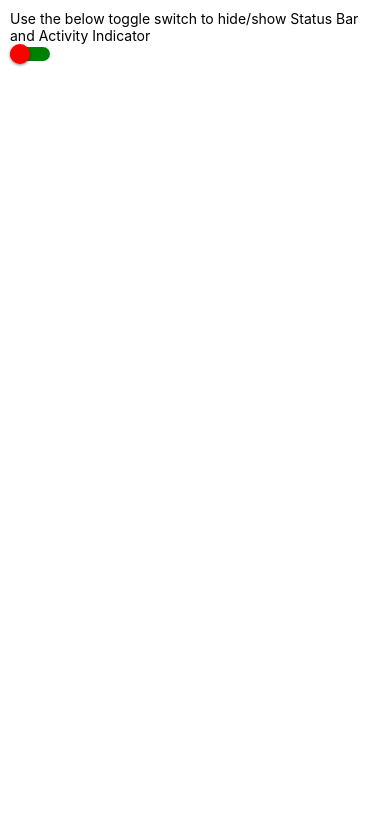
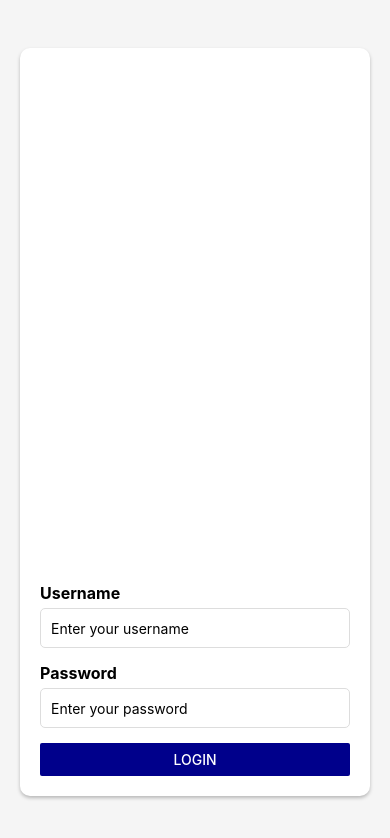
Before and after one commit to prasanv/reactNative, a React Native app: screen / in a window 390 px wide. Shown: the top 838 px of the page. Built offline with nearby package versions, Linux system fonts and the light colour scheme; grey boxes are pictures that could not be loaded.

Commit message:
login form

```diff
--- a/App.tsx
+++ b/App.tsx
@@ -16,7 +16,8 @@ import React from 'react';
 // import FlatListView from './src/components/11-flatList';
 // import SectionListView from './src/components/12-sectionList';
 // import InputTextComp from './src/components/13-inputText';
-import SwitchToggle from './src/components/14-switchToggle';
+// import SwitchToggle from './src/components/14-switchToggle';
+import LoginForm from './src/components/15-loginForm';
 
 function App(): React.JSX.Element {
   // return <HelloWorld />;
@@ -35,7 +36,8 @@ function App(): React.JSX.Element {
   //  return <FlatListView />;
   // return <SectionListView />;
   // return <InputTextComp />;
-  return <SwitchToggle />;
+  // return <SwitchToggle />;
+  return <LoginForm />;
 }
 
 export default App;
--- /dev/null
+++ b/src/components/15-loginForm.tsx
@@ -0,0 +1,95 @@
+import React, {useState} from 'react';
+import {
+  View,
+  Text,
+  StyleSheet,
+  TextInput,
+  Button,
+  Image,
+  KeyboardAvoidingView,
+  Platform
+} from 'react-native';
+
+const LoginForm = () => {
+  const [username, setUsername] = useState('');
+  const [password, setPassword] = useState('');
+
+  return (
+    <KeyboardAvoidingView
+      behavior="padding"
+      keyboardVerticalOffset={Platform.OS === 'ios' ? 230 : 350}
+      style={[styles.container]}>
+      <View style={[styles.form]}>
+        <View style={[styles.imageWrapper]}>
+          <Image
+            resizeMethod="auto"
+            blurRadius={1}
+            source={require('../assets/scenery.jpg')}
+            style={{height: 475}}
+          />
+        </View>
+        <Text style={styles.label}>Username</Text>
+        <TextInput
+          style={styles.input}
+          placeholder="Enter your username"
+          value={username}
+          onChangeText={setUsername}
+        />
+        <Text style={styles.label}>Password</Text>
+        <TextInput
+          style={styles.input}
+          secureTextEntry
+          placeholder="Enter your password"
+          value={password}
+          onChangeText={setPassword}
+        />
+        <Button onPress={() => {}} title="Login" color="darkblue" />
+      </View>
+    </KeyboardAvoidingView>
+  );
+};
+
+const styles = StyleSheet.create({
+  container: {
+    flex: 1,
+    justifyContent: 'center',
+    paddingHorizontal: 20,
+    backgroundColor: '#f5f5f5',
+  },
+  imageWrapper: {
+    flexDirection: 'row',
+    justifyContent: 'center',
+    margin: 20,
+  },
+  form: {
+    backgroundColor: '#ffffff',
+    padding: 20,
+    borderRadius: 10,
+    shadowColor: '#000',
+    shadowOffset: {
+      width: 0,
+      height: 2,
+    },
+    shadowOpacity: 0.25,
+    shadowRadius: 3.84,
+    elevation: 5,
+  },
+  label: {
+    fontSize: 16,
+    marginBottom: 5,
+    fontWeight: 'bold',
+  },
+  input: {
+    height: 40,
+    borderColor: '#ddd',
+    borderWidth: 1,
+    marginBottom: 15,
+    padding: 10,
+    borderRadius: 5,
+  },
+  errorText: {
+    color: 'red',
+    marginBottom: 10,
+  },
+});
+export default LoginForm;
```
